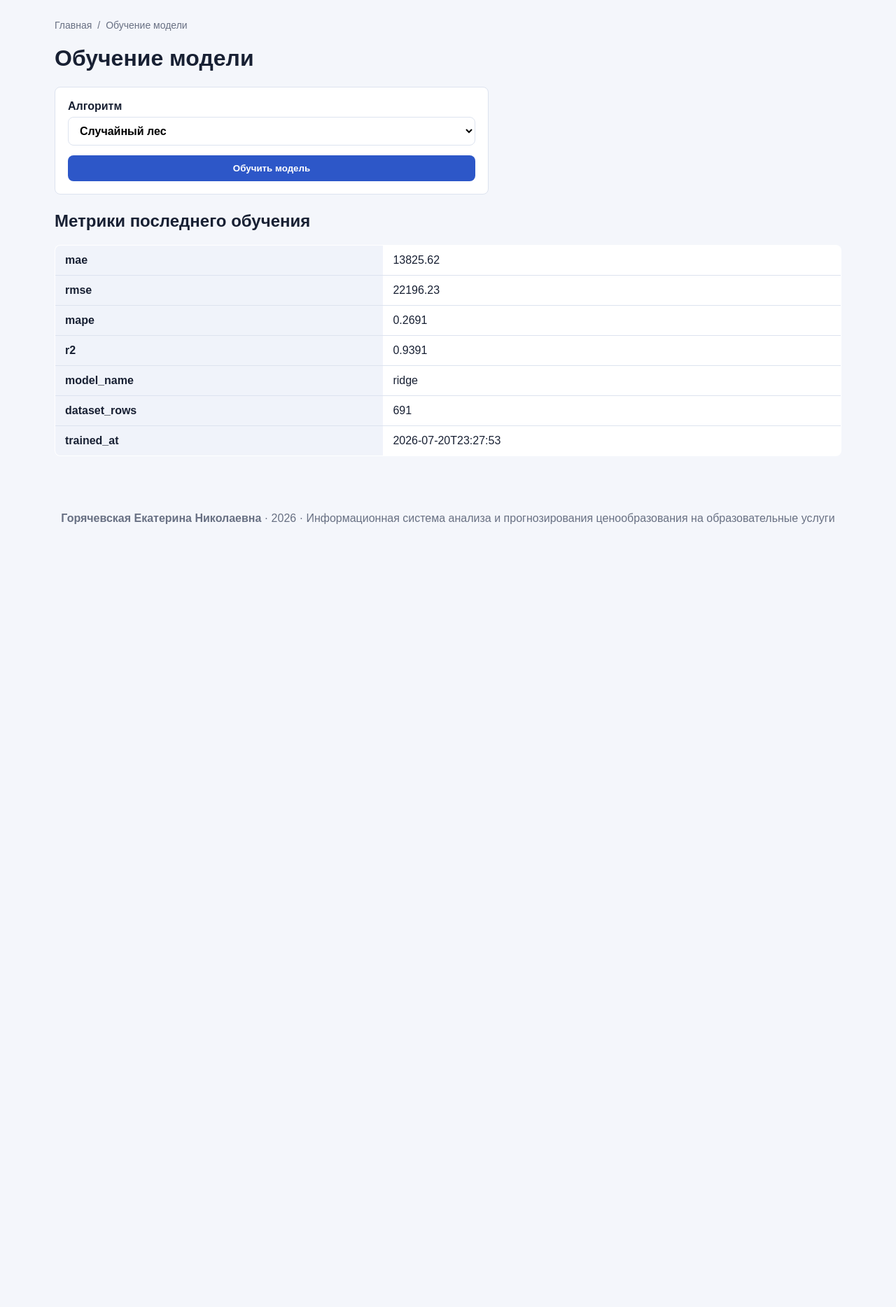
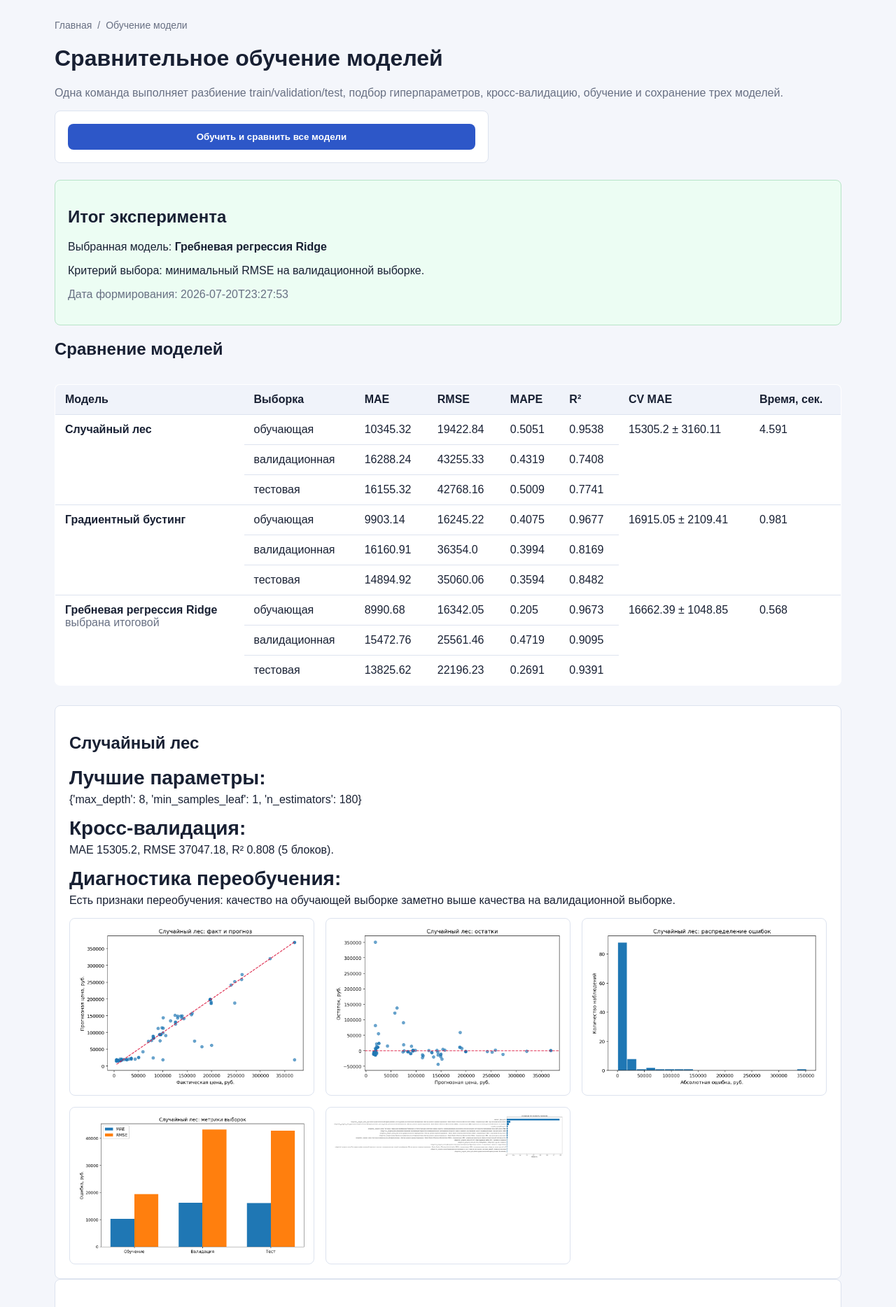
Before and after one commit to Kathrin-23/muiv_costs, a Flask app: page /model-training in a window 1280 px wide. Shown: the part 52-1920 px from the top of the page at 70% size. Before the commit the page ends 801 px from the top, so only its background shows below. Run offline with Flask 3, Linux system fonts and the light colour scheme; a user stored in the database is signed in.

Commit message:
Добавлен выбор модели и расширен интерфейс обучения

```diff
--- a/app/routes.py
+++ b/app/routes.py
@@ -2,7 +2,7 @@ import json
 from datetime import datetime
 from pathlib import Path
 
-from flask import flash, redirect, render_template, request, send_file, url_for
+from flask import flash, redirect, render_template, request, send_file, send_from_directory, url_for
 from flask_login import current_user, login_required, login_user, logout_user
 from werkzeug.security import check_password_hash
 
@@ -13,17 +13,21 @@ from app.file_service import (
     save_uploaded_file,
 )
 from app.ml_service import (
+    MODEL_DISPLAY_NAMES,
+    available_models,
     category_analysis,
     competitor_analysis,
-    cross_validate_model,
     dataset_preview,
     dataset_summary,
     demand_analysis,
+    load_model_registry,
+    model_path_for,
     prepare_forecast_payload_from_service,
     predict_price,
     price_dynamics,
     program_rating,
-    train_model,
+    selected_model_name,
+    train_all_models,
 )
 from app.models import (
     CompetitorPrice,
@@ -68,6 +72,7 @@ def register_routes(app):
     app.add_url_rule("/forecast", "forecast", forecast, methods=["GET", "POST"])
     app.add_url_rule("/forecast/service/<int:service_id>", "forecast_service", forecast_service)
     app.add_url_rule("/model-training", "model_training", model_training, methods=["GET", "POST"])
+    app.add_url_rule("/model-diagnostics/<path:filename>", "model_diagnostic", model_diagnostic)
     app.add_url_rule("/reports", "reports", reports)
     app.add_url_rule("/reports/export/xlsx", "export_xlsx", export_xlsx)
     app.add_url_rule("/reports/export/docx", "export_docx", export_docx)
@@ -135,7 +140,7 @@ def inject_layout_context():
         breadcrumbs.append({"title": names.get(endpoint, "Раздел"), "url": None})
     return {
         "breadcrumbs": breadcrumbs,
-        "author_name": "Горячевская Екатерина Николаевна",
+        "author_name": "Горячевская Екатерина Николевна",
         "project_year": "2026",
     }
 
@@ -456,15 +461,19 @@ def price_analysis():
 
 @login_required
 def forecast():
+    """Рассчитать и сохранить прогноз выбранной пользователем моделью."""
+
     prediction = None
     services = EducationalService.query.order_by(EducationalService.id.asc()).all()
-    metrics = None
-    metrics_path = Path(Config.MODEL_PATH).with_name("metrics.json")
-    if metrics_path.exists():
-        metrics = json.loads(metrics_path.read_text(encoding="utf-8"))
+    models = available_models(Config.MODEL_DIR)
+    default_model = selected_model_name(Config.MODEL_REGISTRY_PATH)
+    selected_model = request.form.get("model_name", default_model)
+    registry = load_model_registry(Config.MODEL_REGISTRY_PATH)
+    metrics = registry.get("models", {}).get(selected_model)
     if request.method == "POST":
         try:
-            result = predict_price(Config.MODEL_PATH, request.form)
+            model_path = model_path_for(selected_model, Config.MODEL_DIR)
+            result = predict_price(model_path, request.form, model_name=selected_model)
             prediction = result
             record = ForecastResult(
                 created_by=current_user.id,
@@ -474,6 +483,7 @@ def forecast():
                 program_name=result["input"]["program_name"],
                 study_format=result["input"]["study_format"],
                 input_payload=json.dumps(result["input"], ensure_ascii=False),
+                model_name=selected_model,
                 predicted_price=result["predicted_price"],
                 recommendation=result["recommendation"],
             )
@@ -483,15 +493,30 @@ def forecast():
         except Exception as exc:
             db.session.rollback()
             flash(str(exc), "danger")
-    return render_template("forecast.html", prediction=prediction, services=services, metrics=metrics)
+    return render_template(
+        "forecast.html",
+        prediction=prediction,
+        services=services,
+        models=models,
+        selected_model=selected_model,
+        model_display_names=MODEL_DISPLAY_NAMES,
+        metrics=metrics,
+    )
 
 
 @login_required
 def forecast_service(service_id):
+    """Сформировать прогноз услуги автоматически выбранной лучшей моделью."""
+
     service = EducationalService.query.get_or_404(service_id)
     try:
         payload = prepare_forecast_payload_from_service(service)
-        result = predict_price(Config.MODEL_PATH, payload)
+        model_name = selected_model_name(Config.MODEL_REGISTRY_PATH)
+        result = predict_price(
+            model_path_for(model_name, Config.MODEL_DIR),
+            payload,
+            model_name=model_name,
+        )
         forecast_record = ForecastResult(
             service_id=service.id,
             created_by=current_user.id,
@@ -501,6 +526,7 @@ def forecast_service(service_id):
             program_name=result["input"]["program_name"],
             study_format=result["input"]["study_format"],
             input_payload=json.dumps(result["input"], ensure_ascii=False),
+            model_name=model_name,
             predicted_price=result["predicted_price"],
             recommendation=result["recommendation"],
         )
@@ -516,20 +542,32 @@ def forecast_service(service_id):
 @login_required
 @role_required("admin", "analyst")
 def model_training():
-    metrics = None
-    cv_metrics = None
-    metrics_path = Path(Config.MODEL_PATH).with_name("metrics.json")
-    if metrics_path.exists():
-        metrics = json.loads(metrics_path.read_text(encoding="utf-8"))
+    """Запустить единое сравнение трех моделей и показать полный реестр."""
+
     if request.method == "POST":
         try:
-            model_name = request.form.get("model_name", "random_forest")
-            metrics = train_model(Config.PROCESSED_DATASET_PATH, Config.MODEL_PATH, metrics_path, model_name=model_name)
-            cv_metrics = cross_validate_model(Config.PROCESSED_DATASET_PATH, model_name=model_name)
-            flash("Модель успешно обучена и сохранена.", "success")
+            train_all_models(
+                Config.PROCESSED_DATASET_PATH,
+                Config.MODEL_DIR,
+                registry_path=Config.MODEL_REGISTRY_PATH,
+                diagnostics_dir=Config.DIAGNOSTICS_DIR,
+            )
+            flash("Три модели обучены, сравнены и сохранены.", "success")
         except Exception as exc:
             flash(str(exc), "danger")
-    return render_template("model_training.html", metrics=metrics, cv_metrics=cv_metrics)
+    registry = load_model_registry(Config.MODEL_REGISTRY_PATH)
+    return render_template(
+        "model_training.html",
+        registry=registry,
+        model_display_names=MODEL_DISPLAY_NAMES,
+    )
+
+
+@login_required
+def model_diagnostic(filename):
+    """Отдать сохраненный диагностический график из разрешенного каталога."""
+
+    return send_from_directory(Config.DIAGNOSTICS_DIR, filename)
 
 
 @login_required
--- a/app/static/css/style.css
+++ b/app/static/css/style.css
@@ -41,4 +41,7 @@ small, .hint { color:var(--muted); }
 .table-scroll { overflow-x:auto; }
 .inline-check { display:flex; grid-template-columns:none; align-items:center; gap:8px; }
 .inline-check input { width:auto; }
+.diagnostic-grid { display:grid; grid-template-columns:repeat(auto-fit, minmax(300px, 1fr)); gap:16px; }
+.diagnostic-grid figure { margin:0; padding:10px; border:1px solid var(--border); border-radius:8px; background:#fff; }
+.diagnostic-grid img { display:block; width:100%; height:auto; }
 @media (max-width: 760px) { .topbar { align-items:flex-start; flex-direction:column; } .hero { padding:24px; } .container { padding:18px; } th, td { padding:10px 8px; } }
--- a/app/templates/dashboard.html
+++ b/app/templates/dashboard.html
@@ -16,11 +16,11 @@
 </div>
 <h2>Последние прогнозы</h2>
 <table>
-    <tr><th>Дата</th><th>Программа</th><th>Регион</th><th>Цена</th></tr>
+    <tr><th>Дата</th><th>Программа</th><th>Модель</th><th>Регион</th><th>Цена</th></tr>
     {% for f in latest_forecasts %}
-        <tr><td>{{ f.created_at.strftime('%d.%m.%Y') }}</td><td>{{ f.program_name }}</td><td>{{ f.region }}</td><td>{{ '%.2f'|format(f.predicted_price) }}</td></tr>
+        <tr><td>{{ f.created_at.strftime('%d.%m.%Y') }}</td><td>{{ f.program_name }}</td><td>{{ f.model_name }}</td><td>{{ f.region }}</td><td>{{ '%.2f'|format(f.predicted_price) }}</td></tr>
     {% else %}
-        <tr><td colspan="4">Прогнозы пока не сформированы.</td></tr>
+        <tr><td colspan="5">Прогнозы пока не сформированы.</td></tr>
     {% endfor %}
 </table>
 <h2>Последние датасеты</h2>
--- a/app/templates/model_training.html
+++ b/app/templates/model_training.html
@@ -1,22 +1,76 @@
 {% extends "base.html" %}
 {% block content %}
-<h1>Обучение модели</h1>
+<h1>Сравнительное обучение моделей</h1>
+<p class="hint">Одна команда выполняет разбиение train/validation/test, подбор гиперпараметров, кросс-валидацию, обучение и сохранение трех моделей.</p>
 <form method="post" class="form">
-    <label>Алгоритм
-        <select name="model_name">
-            <option value="random_forest">Случайный лес</option>
-            <option value="gradient_boosting">Градиентный бустинг</option>
-            <option value="ridge">Гребневая регрессия</option>
-        </select>
-    </label>
-    <button>Обучить модель</button>
+    <button>Обучить и сравнить все модели</button>
 </form>
-{% if metrics %}
-<h2>Метрики последнего обучения</h2>
-<table>{% for k,v in metrics.items() %}<tr><th>{{ k }}</th><td>{{ v }}</td></tr>{% endfor %}</table>
-{% endif %}
-{% if cv_metrics %}
-<h2>Кросс-валидация</h2>
-<table>{% for k,v in cv_metrics.items() %}<tr><th>{{ k }}</th><td>{{ v }}</td></tr>{% endfor %}</table>
+
+{% if registry.models %}
+<div class="result">
+    <h2>Итог эксперимента</h2>
+    <p>Выбранная модель: <b>{{ model_display_names[registry.selected_model] }}</b></p>
+    <p>Критерий выбора: минимальный RMSE на валидационной выборке.</p>
+    <p class="hint">Дата формирования: {{ registry.generated_at }}</p>
+</div>
+
+<h2>Сравнение моделей</h2>
+<div class="table-scroll">
+<table>
+    <tr>
+        <th>Модель</th>
+        <th>Выборка</th>
+        <th>MAE</th>
+        <th>RMSE</th>
+        <th>MAPE</th>
+        <th>R²</th>
+        <th>CV MAE</th>
+        <th>Время, сек.</th>
+    </tr>
+    {% for model_name, report in registry.models.items() %}
+        {% for split_name, split_metrics in report.metrics.items() %}
+        <tr>
+            {% if loop.first %}
+            <td rowspan="3">
+                <b>{{ report.display_name }}</b>
+                {% if model_name == registry.selected_model %}<div class="hint">выбрана итоговой</div>{% endif %}
+            </td>
+            {% endif %}
+            <td>{{ {'train':'обучающая', 'validation':'валидационная', 'test':'тестовая'}[split_name] }}</td>
+            <td>{{ split_metrics.mae }}</td>
+            <td>{{ split_metrics.rmse }}</td>
+            <td>{{ split_metrics.mape }}</td>
+            <td>{{ split_metrics.r2 }}</td>
+            {% if loop.first %}
+            <td rowspan="3">{{ report.cross_validation.mae_mean }} ± {{ report.cross_validation.mae_std }}</td>
+            <td rowspan="3">{{ report.duration_seconds }}</td>
+            {% endif %}
+        </tr>
+        {% endfor %}
+    {% endfor %}
+</table>
+</div>
+
+{% for model_name, report in registry.models.items() %}
+<section class="card">
+    <h2>{{ report.display_name }}</h2>
+    <p><b>Лучшие параметры:</b> {{ report.best_params }}</p>
+    <p><b>Кросс-валидация:</b> MAE {{ report.cross_validation.mae_mean }},
+        RMSE {{ report.cross_validation.rmse_mean }}, R² {{ report.cross_validation.r2_mean }}
+        ({{ report.cross_validation.folds }} блоков).</p>
+    <p><b>Диагностика переобучения:</b> {{ report.overfitting.conclusion }}</p>
+    <div class="diagnostic-grid">
+        {% for diagnostic_name, filename in report.diagnostics.items() %}
+            {% if filename.endswith('.png') %}
+            <figure>
+                <img src="{{ url_for('model_diagnostic', filename=filename) }}" alt="{{ diagnostic_name }}">
+            </figure>
+            {% endif %}
+        {% endfor %}
+    </div>
+</section>
+{% endfor %}
+{% else %}
+<p class="hint">Результаты еще не сформированы. Запустите сравнительное обучение.</p>
 {% endif %}
 {% endblock %}
--- a/app/templates/reports.html
+++ b/app/templates/reports.html
@@ -9,11 +9,11 @@
 </div>
 <h2>Сохраненные прогнозы</h2>
 <table>
-    <tr><th>Дата</th><th>Программа</th><th>Регион</th><th>Цена</th><th>Рекомендация</th></tr>
+    <tr><th>Дата</th><th>Программа</th><th>Регион</th><th>Модель</th><th>Цена</th><th>Рекомендация</th></tr>
     {% for f in forecasts %}
-        <tr><td>{{ f.created_at.strftime('%d.%m.%Y') }}</td><td>{{ f.program_name }}</td><td>{{ f.region }}</td><td>{{ '%.2f'|format(f.predicted_price) }}</td><td>{{ f.recommendation }}</td></tr>
+        <tr><td>{{ f.created_at.strftime('%d.%m.%Y') }}</td><td>{{ f.program_name }}</td><td>{{ f.region }}</td><td>{{ f.model_name }}</td><td>{{ '%.2f'|format(f.predicted_price) }}</td><td>{{ f.recommendation }}</td></tr>
     {% else %}
-        <tr><td colspan="5">Нет сохраненных прогнозов.</td></tr>
+        <tr><td colspan="6">Нет сохраненных прогнозов.</td></tr>
     {% endfor %}
 </table>
 <h2>История сформированных отчетов</h2>
--- a/app/templates/service_card.html
+++ b/app/templates/service_card.html
@@ -36,11 +36,11 @@
 </div>
 <h2>Последние прогнозы</h2>
 <table>
-    <tr><th>Год</th><th>Цена</th><th>Рекомендация</th></tr>
+    <tr><th>Год</th><th>Модель</th><th>Цена</th><th>Рекомендация</th></tr>
     {% for f in forecasts %}
-        <tr><td>{{ f.year }}</td><td>{{ '%.2f'|format(f.predicted_price) }}</td><td>{{ f.recommendation }}</td></tr>
+        <tr><td>{{ f.year }}</td><td>{{ f.model_name }}</td><td>{{ '%.2f'|format(f.predicted_price) }}</td><td>{{ f.recommendation }}</td></tr>
     {% else %}
-        <tr><td colspan="3">Нет прогнозов.</td></tr>
+        <tr><td colspan="4">Нет прогнозов.</td></tr>
     {% endfor %}
 </table>
 {% endblock %}
--- a/app/templates/user_forecasts.html
+++ b/app/templates/user_forecasts.html
@@ -2,7 +2,7 @@
 {% block content %}
 <h1>Мои прогнозы</h1>
 <table>
-    <tr><th>Дата</th><th>Год</th><th>Программа</th><th>Формат</th><th>Регион</th><th>Прогнозная цена</th><th>Рекомендация</th></tr>
+    <tr><th>Дата</th><th>Год</th><th>Программа</th><th>Формат</th><th>Регион</th><th>Модель</th><th>Прогнозная цена</th><th>Рекомендация</th></tr>
     {% for f in forecasts %}
         <tr>
             <td>{{ f.created_at.strftime('%d.%m.%Y %H:%M') }}</td>
@@ -10,11 +10,12 @@
             <td>{{ f.program_name }}</td>
             <td>{{ f.study_format }}</td>
             <td>{{ f.region }}</td>
+            <td>{{ f.model_name }}</td>
             <td>{{ '%.2f'|format(f.predicted_price) }}</td>
             <td>{{ f.recommendation }}</td>
         </tr>
     {% else %}
-        <tr><td colspan="7">У вас пока нет сохраненных прогнозов.</td></tr>
+        <tr><td colspan="8">У вас пока нет сохраненных прогнозов.</td></tr>
     {% endfor %}
 </table>
 {% endblock %}
--- a/database/schema.sql
+++ b/database/schema.sql
@@ -6,7 +6,7 @@ CREATE TABLE IF NOT EXISTS price_history (id INTEGER PRIMARY KEY, service_id INT
 CREATE TABLE IF NOT EXISTS demand_indicators (id INTEGER PRIMARY KEY, service_id INTEGER NOT NULL, year INTEGER NOT NULL, demand_index REAL NOT NULL, salary_index REAL NOT NULL, advertising_spend REAL DEFAULT 0, created_at TEXT, FOREIGN KEY(service_id) REFERENCES educational_services(id));
 CREATE TABLE IF NOT EXISTS competitor_prices (id INTEGER PRIMARY KEY, service_id INTEGER NOT NULL, competitor_name TEXT NOT NULL, year INTEGER NOT NULL, price REAL NOT NULL, source TEXT, created_at TEXT, FOREIGN KEY(service_id) REFERENCES educational_services(id));
 CREATE TABLE IF NOT EXISTS dataset_files (id INTEGER PRIMARY KEY, filename TEXT NOT NULL, original_name TEXT NOT NULL, row_count INTEGER DEFAULT 0, status TEXT, description TEXT, uploaded_at TEXT);
-CREATE TABLE IF NOT EXISTS forecast_results (id INTEGER PRIMARY KEY, service_id INTEGER, created_by INTEGER, year INTEGER NOT NULL, region TEXT NOT NULL, education_level TEXT NOT NULL, program_name TEXT NOT NULL, study_format TEXT NOT NULL, input_payload TEXT, predicted_price REAL NOT NULL, recommendation TEXT, created_at TEXT, FOREIGN KEY(service_id) REFERENCES educational_services(id), FOREIGN KEY(created_by) REFERENCES users(id));
+CREATE TABLE IF NOT EXISTS forecast_results (id INTEGER PRIMARY KEY, service_id INTEGER, created_by INTEGER, year INTEGER NOT NULL, region TEXT NOT NULL, education_level TEXT NOT NULL, program_name TEXT NOT NULL, study_format TEXT NOT NULL, input_payload TEXT, model_name TEXT NOT NULL DEFAULT 'random_forest', predicted_price REAL NOT NULL, recommendation TEXT, created_at TEXT, FOREIGN KEY(service_id) REFERENCES educational_services(id), FOREIGN KEY(created_by) REFERENCES users(id));
 CREATE TABLE IF NOT EXISTS report_files (id INTEGER PRIMARY KEY, created_by INTEGER, filename TEXT NOT NULL, report_type TEXT NOT NULL, file_path TEXT NOT NULL, created_at TEXT, FOREIGN KEY(created_by) REFERENCES users(id));
 CREATE TABLE IF NOT EXISTS system_settings (id INTEGER PRIMARY KEY, key TEXT UNIQUE NOT NULL, value TEXT NOT NULL, description TEXT, updated_at TEXT);
 CREATE TABLE IF NOT EXISTS feedback_messages (id INTEGER PRIMARY KEY, created_by INTEGER, full_name TEXT NOT NULL, email TEXT NOT NULL, subject TEXT NOT NULL, message TEXT NOT NULL, status TEXT DEFAULT 'новое', created_at TEXT, FOREIGN KEY(created_by) REFERENCES users(id));
```
Also changed, not shown: app/__init__.py (+19 -0 lines), app/models.py (+20 -0 lines), app/report_service.py (+8 -5 lines), app/templates/forecast.html (+17 -6 lines), database/education_pricing.db.
